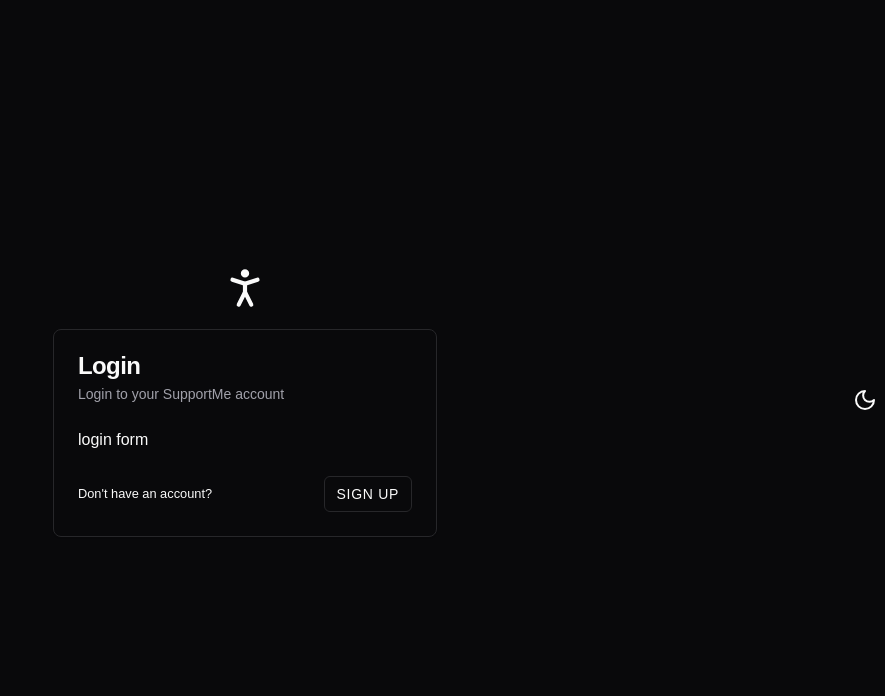
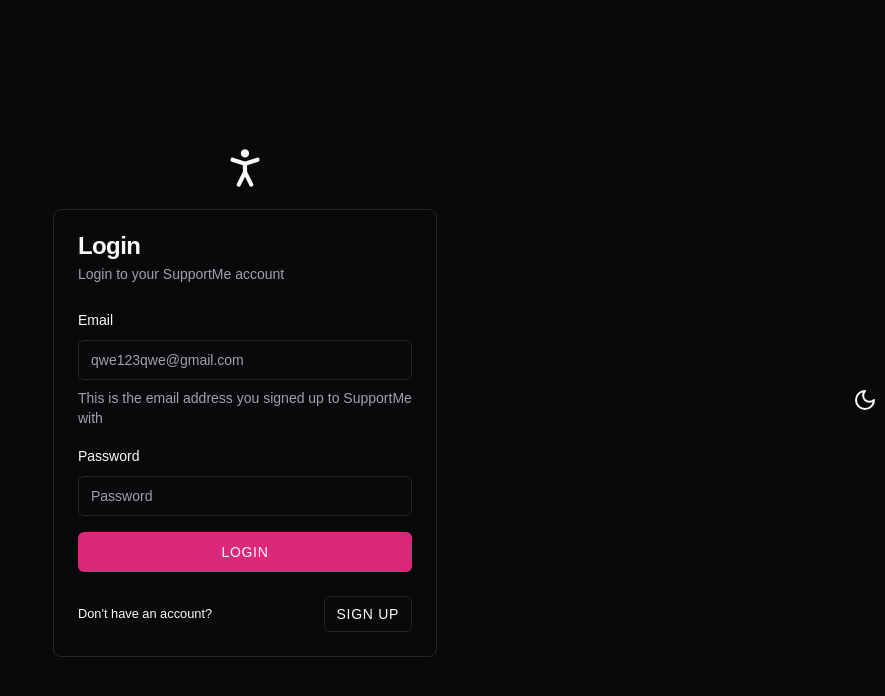
Before and after one commit to Hruchman-Ruslan/shadcn-ui, a Next.js app: page /login in a window 1280 px wide. Shown: the top 696 px of the page, without its empty margins (395-1280 px from the left). Built offline with nearby package versions, Linux system fonts and the light colour scheme.

Commit message:
feat: login form

```diff
--- a/app/(logged-out)/login/page.tsx
+++ b/app/(logged-out)/login/page.tsx
@@ -1,3 +1,5 @@
+'use client'
+
 import { Button } from '@/components/ui/button'
 import {
 	Card,
@@ -7,10 +9,40 @@
 	CardHeader,
 	CardTitle,
 } from '@/components/ui/card'
+import {
+	Form,
+	FormControl,
+	FormDescription,
+	FormField,
+	FormItem,
+	FormLabel,
+	FormMessage,
+} from '@/components/ui/form'
+import { Input } from '@/components/ui/input'
+import { zodResolver } from '@hookform/resolvers/zod'
 import { PersonStandingIcon } from 'lucide-react'
 import Link from 'next/link'
+import { useForm } from 'react-hook-form'
+import * as z from 'zod'
+
+const formSchema = z.object({
+	email: z.string().email(),
+	password: z.string().min(6),
+})
 
 export default function LoginPage() {
+	const form = useForm<z.infer<typeof formSchema>>({
+		resolver: zodResolver(formSchema),
+		defaultValues: {
+			email: '',
+			password: '',
+		},
+	})
+
+	const handleSubmit = () => {
+		console.log('login validation passed')
+	}
+
 	return (
 		<>
 			<PersonStandingIcon size={50} />
@@ -19,7 +51,55 @@
 					<CardTitle>Login</CardTitle>
 					<CardDescription>Login to your SupportMe account</CardDescription>
 				</CardHeader>
-				<CardContent>login form</CardContent>
+				<CardContent>
+					<Form {...form}>
+						<form
+							className='flex flex-col gap-4'
+							onSubmit={form.handleSubmit(handleSubmit)}
+						>
+							<FormField
+								control={form.control}
+								name='email'
+								render={({ field }) => (
+									<FormItem>
+										<FormLabel>Email</FormLabel>
+										<FormControl>
+											<Input
+												placeholder='qwe123qwe@gmail.com'
+												type='email'
+												required
+												{...field}
+											/>
+										</FormControl>
+										<FormDescription>
+											This is the email address you signed up to SupportMe with
+										</FormDescription>
+										<FormMessage />
+									</FormItem>
+								)}
+							/>
+							<FormField
+								control={form.control}
+								name='password'
+								render={({ field }) => (
+									<FormItem>
+										<FormLabel>Password</FormLabel>
+										<FormControl>
+											<Input
+												placeholder='Password'
+												type='password'
+												required
+												{...field}
+											/>
+										</FormControl>
+										<FormMessage />
+									</FormItem>
+								)}
+							/>
+							<Button type='submit'>Login</Button>
+						</form>
+					</Form>
+				</CardContent>
 				<CardFooter className='justify-between '>
 					<small>Don&#39;t have an account?</small>
 					<Button asChild variant={'outline'} size={'sm'}>
--- a/app/globals.css
+++ b/app/globals.css
@@ -22,7 +22,7 @@
 		--muted-foreground: 240 3.8% 46.1%;
 		--accent: 240 4.8% 95.9%;
 		--accent-foreground: 240 5.9% 10%;
-		--destructive: 0 84.2% 60.2%;
+		--destructive: 0 72% 51%;
 		--destructive-foreground: 0 0% 98%;
 		--border: 240 5.9% 90%;
 		--input: 240 5.9% 90%;
@@ -50,7 +50,7 @@
 		--muted-foreground: 240 5% 64.9%;
 		--accent: 240 3.7% 15.9%;
 		--accent-foreground: 0 0% 98%;
-		--destructive: 0 62.8% 30.6%;
+		--destructive: 0 72% 51%;
 		--destructive-foreground: 0 0% 98%;
 		--border: 240 3.7% 15.9%;
 		--input: 240 3.7% 15.9%;
--- /dev/null
+++ b/components/ui/form.tsx
@@ -0,0 +1,178 @@
+"use client"
+
+import * as React from "react"
+import * as LabelPrimitive from "@radix-ui/react-label"
+import { Slot } from "@radix-ui/react-slot"
+import {
+  Controller,
+  ControllerProps,
+  FieldPath,
+  FieldValues,
+  FormProvider,
+  useFormContext,
+} from "react-hook-form"
+
+import { cn } from "@/lib/utils"
+import { Label } from "@/components/ui/label"
+
+const Form = FormProvider
+
+type FormFieldContextValue<
+  TFieldValues extends FieldValues = FieldValues,
+  TName extends FieldPath<TFieldValues> = FieldPath<TFieldValues>
+> = {
+  name: TName
+}
+
+const FormFieldContext = React.createContext<FormFieldContextValue>(
+  {} as FormFieldContextValue
+)
+
+const FormField = <
+  TFieldValues extends FieldValues = FieldValues,
+  TName extends FieldPath<TFieldValues> = FieldPath<TFieldValues>
+>({
+  ...props
+}: ControllerProps<TFieldValues, TName>) => {
+  return (
+    <FormFieldContext.Provider value={{ name: props.name }}>
+      <Controller {...props} />
+    </FormFieldContext.Provider>
+  )
+}
+
+const useFormField = () => {
+  const fieldContext = React.useContext(FormFieldContext)
+  const itemContext = React.useContext(FormItemContext)
+  const { getFieldState, formState } = useFormContext()
+
+  const fieldState = getFieldState(fieldContext.name, formState)
+
+  if (!fieldContext) {
+    throw new Error("useFormField should be used within <FormField>")
+  }
+
+  const { id } = itemContext
+
+  return {
+    id,
+    name: fieldContext.name,
+    formItemId: `${id}-form-item`,
+    formDescriptionId: `${id}-form-item-description`,
+    formMessageId: `${id}-form-item-message`,
+    ...fieldState,
+  }
+}
+
+type FormItemContextValue = {
+  id: string
+}
+
+const FormItemContext = React.createContext<FormItemContextValue>(
+  {} as FormItemContextValue
+)
+
+const FormItem = React.forwardRef<
+  HTMLDivElement,
+  React.HTMLAttributes<HTMLDivElement>
+>(({ className, ...props }, ref) => {
+  const id = React.useId()
+
+  return (
+    <FormItemContext.Provider value={{ id }}>
+      <div ref={ref} className={cn("space-y-2", className)} {...props} />
+    </FormItemContext.Provider>
+  )
+})
+FormItem.displayName = "FormItem"
+
+const FormLabel = React.forwardRef<
+  React.ElementRef<typeof LabelPrimitive.Root>,
+  React.ComponentPropsWithoutRef<typeof LabelPrimitive.Root>
+>(({ className, ...props }, ref) => {
+  const { error, formItemId } = useFormField()
+
+  return (
+    <Label
+      ref={ref}
+      className={cn(error && "text-destructive", className)}
+      htmlFor={formItemId}
+      {...props}
+    />
+  )
+})
+FormLabel.displayName = "FormLabel"
+
+const FormControl = React.forwardRef<
+  React.ElementRef<typeof Slot>,
+  React.ComponentPropsWithoutRef<typeof Slot>
+>(({ ...props }, ref) => {
+  const { error, formItemId, formDescriptionId, formMessageId } = useFormField()
+
+  return (
+    <Slot
+      ref={ref}
+      id={formItemId}
+      aria-describedby={
+        !error
+          ? `${formDescriptionId}`
+          : `${formDescriptionId} ${formMessageId}`
+      }
+      aria-invalid={!!error}
+      {...props}
+    />
+  )
+})
+FormControl.displayName = "FormControl"
+
+const FormDescription = React.forwardRef<
+  HTMLParagraphElement,
+  React.HTMLAttributes<HTMLParagraphElement>
+>(({ className, ...props }, ref) => {
+  const { formDescriptionId } = useFormField()
+
+  return (
+    <p
+      ref={ref}
+      id={formDescriptionId}
+      className={cn("text-sm text-muted-foreground", className)}
+      {...props}
+    />
+  )
+})
+FormDescription.displayName = "FormDescription"
+
+const FormMessage = React.forwardRef<
+  HTMLParagraphElement,
+  React.HTMLAttributes<HTMLParagraphElement>
+>(({ className, children, ...props }, ref) => {
+  const { error, formMessageId } = useFormField()
+  const body = error ? String(error?.message) : children
+
+  if (!body) {
+    return null
+  }
+
+  return (
+    <p
+      ref={ref}
+      id={formMessageId}
+      className={cn("text-sm font-medium text-destructive", className)}
+      {...props}
+    >
+      {body}
+    </p>
+  )
+})
+FormMessage.displayName = "FormMessage"
+
+export {
+  useFormField,
+  Form,
+  FormItem,
+  FormLabel,
+  FormControl,
+  FormDescription,
+  FormMessage,
+  FormField,
+}
--- /dev/null
+++ b/components/ui/input.tsx
@@ -0,0 +1,22 @@
+import * as React from "react"
+
+import { cn } from "@/lib/utils"
+
+const Input = React.forwardRef<HTMLInputElement, React.ComponentProps<"input">>(
+  ({ className, type, ...props }, ref) => {
+    return (
+      <input
+        type={type}
+        className={cn(
+          "flex h-10 w-full rounded-md border border-input bg-background px-3 py-2 text-base ring-offset-background file:border-0 file:bg-transparent file:text-sm file:font-medium file:text-foreground placeholder:text-muted-foreground focus-visible:outline-none focus-visible:ring-2 focus-visible:ring-ring focus-visible:ring-offset-2 disabled:cursor-not-allowed disabled:opacity-50 md:text-sm",
+          className
+        )}
+        ref={ref}
+        {...props}
+      />
+    )
+  }
+)
+Input.displayName = "Input"
+
+export { Input }
--- /dev/null
+++ b/components/ui/label.tsx
@@ -0,0 +1,26 @@
+"use client"
+
+import * as React from "react"
+import * as LabelPrimitive from "@radix-ui/react-label"
+import { cva, type VariantProps } from "class-variance-authority"
+
+import { cn } from "@/lib/utils"
+
+const labelVariants = cva(
+  "text-sm font-medium leading-none peer-disabled:cursor-not-allowed peer-disabled:opacity-70"
+)
+
+const Label = React.forwardRef<
+  React.ElementRef<typeof LabelPrimitive.Root>,
+  React.ComponentPropsWithoutRef<typeof LabelPrimitive.Root> &
+    VariantProps<typeof labelVariants>
+>(({ className, ...props }, ref) => (
+  <LabelPrimitive.Root
+    ref={ref}
+    className={cn(labelVariants(), className)}
+    {...props}
+  />
+))
+Label.displayName = LabelPrimitive.Root.displayName
+
+export { Label }
--- a/package.json
+++ b/package.json
@@ -9,6 +9,8 @@
 		"lint": "next lint"
 	},
 	"dependencies": {
+		"@hookform/resolvers": "^4.1.0",
+		"@radix-ui/react-label": "^2.1.2",
 		"@radix-ui/react-slot": "^1.1.2",
 		"@radix-ui/react-tooltip": "^1.1.8",
 		"class-variance-authority": "^0.7.1",
@@ -17,8 +19,10 @@
 		"next": "15.1.6",
 		"react": "^18",
 		"react-dom": "^18",
+		"react-hook-form": "^7.54.2",
 		"tailwind-merge": "^3.0.1",
-		"tailwindcss-animate": "^1.0.7"
+		"tailwindcss-animate": "^1.0.7",
+		"zod": "^3.24.2"
 	},
 	"devDependencies": {
 		"@eslint/eslintrc": "^3",
```
Also changed, not shown: 1 other file (tests, documents, lock files or other folders).
